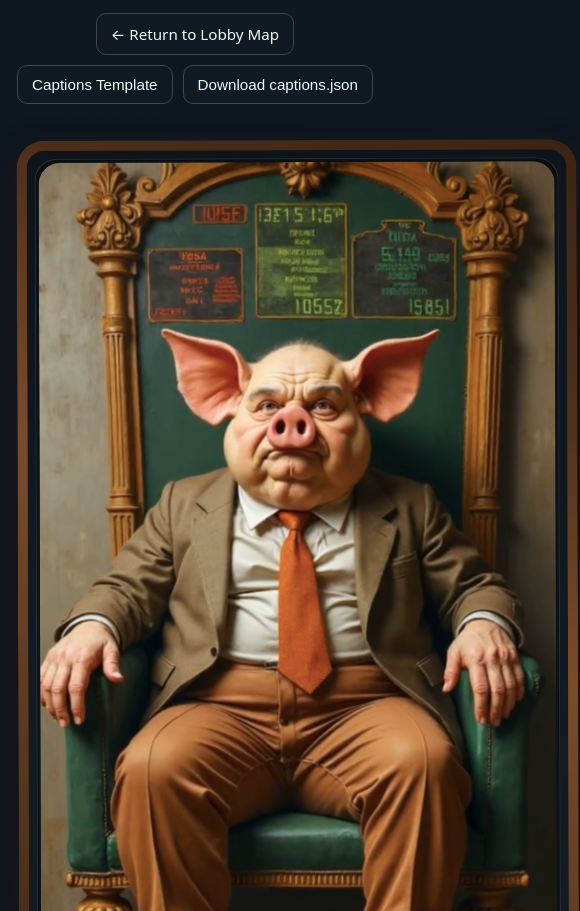
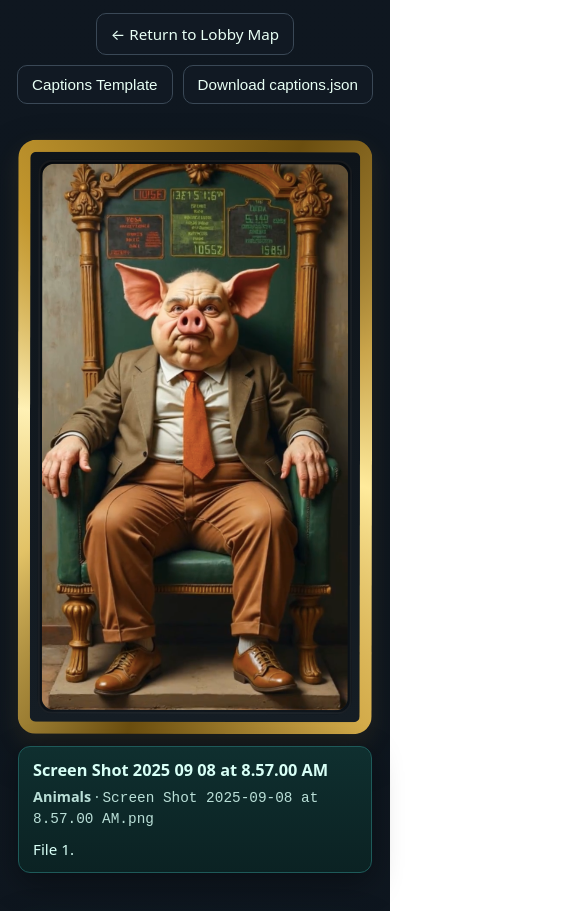
Before and after one commit to cjmurphy4810/VirtualArtGallary, a plain HTML site: page room-Animals/index.html in a window 390 px wide. Shown: the part 111-1022 px from the top of the page, 580 px wide, since content can reach past the window. Drawn offline with Linux system fonts and the light colour scheme.

Commit message:
Update index.html
fix its structure being too the same

```diff
--- a/room-Animals/index.html
+++ b/room-Animals/index.html
@@ -34,41 +34,34 @@
 
   .shell{ max-width:1200px; margin:0 auto; padding:0 18px 72px }
 
-  /* Stable grid; each card is a self-contained box (no negative margins). */
-  .cards{ display:grid; grid-template-columns: repeat(auto-fit, minmax(560px, 1fr)); gap:34px; }
+  /* Stable grid (no overlaps) */
+  .cards{ display:grid; grid-template-columns: repeat(auto-fit, minmax(620px, 1fr)); gap:40px; }
 
-  /* Card: image column + label column; alternate with .flip (safe). */
+  /* Each card reserves space for its plaque using padding on the chosen side */
   .card{
-    --mediaW: 380px;
-    display:grid; gap:22px; align-items:start;
-    grid-template-columns: var(--mediaW) 1fr;
-    grid-template-areas: "frame meta";
-  }
-  .card.flip{
-    grid-template-columns: 1fr var(--mediaW);
-    grid-template-areas: "meta frame";
+    --mediaW: 400px;          /* image column width inside the card */
+    --plaqueW: 220px;         /* randomized by JS */
+    --plaqueTop: 14px;        /* randomized by JS */
+    --pl-pad-left: 0px;       /* set when plaque is left */
+    --pl-pad-right: 0px;      /* set when plaque is right */
+    position:relative;
+    padding-left:  var(--pl-pad-left);
+    padding-right: var(--pl-pad-right);
   }
 
-  @media (max-width: 860px){
-    .card, .card.flip{
-      grid-template-columns: 1fr;
-      grid-template-areas:
-        "frame"
-        "meta";
-    }
-  }
+  /* The image frame sits centered within the remaining space */
+  .artwrap{ max-width:var(--mediaW); margin:0 auto; }
 
   /* ---------- FRAMES (base + finishes) ---------- */
   .frame{
     --tilt: 0deg;
-    grid-area: frame;
     position:relative; display:block; cursor:pointer;
     border:10px solid var(--frame); border-radius:18px;
     background:linear-gradient(180deg, #0e141a, #151d24);
     box-shadow: var(--tile-shadow), 0 0 0 1px rgba(255,255,255,.05) inset;
     transition: transform .22s ease, box-shadow .22s ease;
     overflow:hidden;
-    transform: rotate(var(--tilt));  /* visual only; does not affect layout box */
+    transform: rotate(var(--tilt));
   }
   .frame::before{
     content:""; position:absolute; inset:8px; border-radius:14px;
@@ -131,17 +124,46 @@
     box-shadow: var(--tile-shadow), 0 10px 26px rgba(34,170,160,.18);
   }
 
-  /* Meta */
-  .meta{ grid-area: meta; min-width:0; } /* prevent overflow */
-  .meta h3{ margin:2px 0 6px; font-size:1.15rem; font-weight:700; color:#fff; }
-  .meta .sub{ margin:0 0 12px; color:var(--subtle); font-size:.95rem; }
-  .meta p{ margin:0; color:#e5fff7; line-height:1.45; }
+  /* ---------- PLAQUE (separate box, floats inside card) ---------- */
+  .plaque{
+    position:absolute; top: var(--plaqueTop); width: var(--plaqueW);
+    transform: rotate(var(--pl-tilt, 0deg));
+    z-index:2;
+    padding:12px 14px;
+    border-radius:12px;
+    line-height:1.35;
+    box-shadow: 0 10px 30px rgba(0,0,0,.35);
+    backdrop-filter: blur(2px);
+  }
+  /* pin */
+  .plaque::before{
+    content:""; position:absolute; top:8px; width:8px; height:8px; border-radius:50%;
+    background:#cfcfcf; box-shadow:0 1px 0 rgba(0,0,0,.5);
+  }
+  .pl-left  .plaque{ left:18px; }
+  .pl-right .plaque{ right:18px; }
+  .pl-left  .plaque::before{ left:10px; }
+  .pl-right .plaque::before{ right:10px; }
 
-  /* Lightbox */
-  .lightbox{ position:fixed; inset:0; display:none; place-items:center; background: rgba(3,6,12,.86); z-index:60; }
-  .lightbox.open{ display:grid; }
-  .lightbox img{ max-width:min(96vw,1600px); max-height:92vh; border-radius:12px; box-shadow:0 24px 80px rgba(0,0,0,.6) }
-  .closeBtn{ position:fixed; top:16px; right:18px; z-index:61; background:#111923; color:#fff; border:1px solid #3a4856; padding:10px 14px; border-radius:10px; cursor:pointer; }
+  /* Plaque finishes */
+  .pl-brass{ background: linear-gradient(180deg, #3b2f19, #7c6334); color:#f8f0d0; border:1px solid #c9b073; }
+  .pl-ivory{ background: linear-gradient(180deg, #f6f1e3, #e6dcc6); color:#2a2a2a; border:1px solid #e1d4b6; }
+  .pl-slate{ background: linear-gradient(180deg, #1d242c, #12171d); color:#dbe7ff; border:1px solid #2d3946; }
+  .pl-verdigris{ background: linear-gradient(180deg, #0f2f2f, #0b2223); color:#d8fff6; border:1px solid #1e5a59; }
+  .pl-wood{ background: linear-gradient(180deg, #4b2f1c, #352113); color:#ffe8c9; border:1px solid #6a4126; }
+
+  .plaque h3{ margin:0 0 6px; font-size:1.02rem; }
+  .plaque .sub{ margin:0 0 10px; font-size:.9rem; opacity:.85 }
+  .plaque p{ margin:0; font-size:.95rem; }
+
+  /* Phones / narrow: plaque becomes a block below the image; no left/right padding needed */
+  @media (max-width: 860px){
+    .cards{ grid-template-columns: 1fr; }
+    .card{ padding-left: 0; padding-right: 0; }
+    .plaque{ position:static; width:auto; transform:none; margin:12px auto 0; }
+    .plaque::before{ display:none; }
+    .artwrap{ max-width: min(92vw, 520px); }
+  }
 
   /* Missing overlay */
   .missing{
@@ -173,7 +195,7 @@
   </div>
 
 <script>
-/* === Filenames (mixed .png/.PNG fine) === */
+/* === Your files (mixed .png/.PNG OK) === */
 const FILES = [
   "Screen Shot 2025-09-08 at 8.57.00 AM.png",
   "Screen Shot 2025-09-08 at 8.57.30 AM.png",
@@ -210,7 +232,7 @@ const prettyTitle = f => f.replace(/\.[^.]+$/,'').replace(/[_-]+/g,' ').replace(
 const rand = (min,max)=> Math.random()*(max-min)+min;
 const choose = arr => arr[Math.floor(Math.random()*arr.length)];
 
-/* .png ⇄ .PNG & encoded spaces fallback */
+/* filename fallback: .png ⇄ .PNG and encoded spaces */
 function installSmartFallback(img, rawPath){
   const [base, ext] = rawPath.split(/\.(?=[^.]+$)/);
   const toggled = ext === 'png' ? 'PNG' : ext === 'PNG' ? 'png' : null;
@@ -222,28 +244,49 @@ function installSmartFallback(img, rawPath){
   img.addEventListener('error', ()=>{ i+=1; if(i<tries.length) img.src = tries[i]; });
 }
 
-/* Visual variety: shapes & finishes only (no size randomness for stability) */
+/* Frame varieties */
 const SHAPES   = ['shape-a','shape-b','shape-c','shape-d','shape-e','shape-f'];
 const FINISHES = ['finish-gilded','finish-brass','finish-ebony','finish-walnut','finish-verdigris'];
 
-function buildCard(file, caption, index){
+/* Plaque varieties */
+const PLAQUE_FINISHES = ['pl-brass','pl-ivory','pl-slate','pl-verdigris','pl-wood'];
+const PLAQUE_SIDE     = ['pl-left','pl-right'];
+
+function buildCard(file, caption){
   const article = document.createElement('article');
-  article.className = `card ${choose(SHAPES)} ${choose(FINISHES)} ${index % 2 ? 'flip' : ''}`;
+  const side = choose(PLAQUE_SIDE);
+
+  // Random sizes/tilts within safe ranges
+  const mediaW   = Math.round(rand(360, 440));         // frame column width
+  const plaqueW  = Math.round(rand(180, 260));         // plaque width
+  const plaqueTop= Math.round(rand(8, 46));            // plaque vertical offset
+  const tilt     = rand(-0.30, 0.30).toFixed(3) + 'deg';
+  const plTilt   = rand(-0.4, 0.4).toFixed(3) + 'deg';
+
+  article.className = `card ${side} ${choose(SHAPES)} ${choose(FINISHES)}`;
+  article.style.setProperty('--mediaW',  mediaW+'px');
+  article.style.setProperty('--plaqueW', plaqueW+'px');
+  article.style.setProperty('--plaqueTop', plaqueTop+'px');
+  // Reserve space on the chosen side so plaque never overlaps the frame
+  if (side === 'pl-left')  article.style.setProperty('--pl-pad-left',  `calc(var(--plaqueW) + 24px)`);
+  if (side === 'pl-right') article.style.setProperty('--pl-pad-right', `calc(var(--plaqueW) + 24px)`);
 
   const src   = `img/${file}`;
   const title = caption?.title || prettyTitle(file);
   const desc  = caption?.desc  || "Write a short artist statement or description here.";
-  const tilt  = rand(-0.3, 0.3).toFixed(3) + 'deg';
 
   article.innerHTML = `
-    <a href="${src}" class="frame" data-title="${title}" style="--tilt:${tilt}">
-      <div class="tile"><img alt="${title}" decoding="async" loading="lazy"></div>
-    </a>
-    <div class="meta">
+    <div class="artwrap">
+      <a href="${src}" class="frame" data-title="${title}" style="--tilt:${tilt}">
+        <div class="tile"><img alt="${title}" decoding="async" loading="lazy"></div>
+      </a>
+    </div>
+
+    <aside class="plaque ${choose(PLAQUE_FINISHES)}" style="--pl-tilt:${plTilt}">
       <h3>${title}</h3>
       <p class="sub"><strong>${ROOM_NAME}</strong> · <code>${file}</code></p>
       <p>${desc}</p>
-    </div>
+    </aside>
   `;
 
   const tile = article.querySelector('.tile');
@@ -257,9 +300,14 @@ function buildCard(file, caption, index){
     tile.style.setProperty('--ar', `${w} / ${h}`);
   });
 
-  // If every fallback fails, show missing banner (no layout changes)
-  let tries=0;
-  img.addEventListener('error', ()=>{ tries++; if(tries>=3){ const box=document.createElement('div'); box.className='missing'; box.innerHTML='Missing:<br><small><code>'+ (img.currentSrc||src) +'</code></small>'; tile.appendChild(box); img.style.display='none'; }});
+  img.addEventListener('error', ()=>{
+    if (img._failed) return;
+    img._failed = true;
+    const box = document.createElement('div');
+    box.className = 'missing';
+    box.innerHTML = 'Missing:<br><small><code>'+ (img.currentSrc || src) +'</code></small>';
+    tile.appendChild(box); img.style.display='none';
+  });
 
   img.src = src;
 
@@ -273,7 +321,7 @@ function buildCard(file, caption, index){
   return article;
 }
 
-/* Lightbox close */
+/* Lightbox */
 function closeLightbox(){ lb.classList.remove('open'); lbImg.src=''; document.body.style.overflow=''; }
 lb.addEventListener('click', e=>{ if(e.target === lb) closeLightbox(); });
 closeBtn.addEventListener('click', closeLightbox);
@@ -283,8 +331,26 @@ document.addEventListener('keydown', e=>{ if(e.key==='Escape') closeLightbox();
 (async function init(){
   const captions = await loadCaptions();
   cardsEl.innerHTML = '';
-  FILES.forEach((f,i) => cardsEl.appendChild(buildCard(f, captions[f], i)));
+  FILES.forEach(f => cardsEl.appendChild(buildCard(f, captions[f])));
 })();
+
+/* Caption helpers (you can remove these later) */
+document.getElementById('btnCapTemplate')?.addEventListener('click', ()=>{
+  const obj = {};
+  FILES.forEach(f => { obj[f]={title:prettyTitle(f),desc:"Write a short artist statement or description here."}; });
+  const blob = new Blob([JSON.stringify(obj,null,2)], {type:'application/json'});
+  const url = URL.createObjectURL(blob);
+  const a = Object.assign(document.createElement('a'), {href:url, download:'captions.json'});
+  document.body.appendChild(a); a.click(); a.remove(); URL.revokeObjectURL(url);
+});
+document.getElementById('btnCapDownload')?.addEventListener('click', ()=>{
+  const obj = {};
+  FILES.forEach(f => { obj[f]={title:prettyTitle(f),desc:"Write a short artist statement or description here."}; });
+  const blob = new Blob([JSON.stringify(obj,null,2)], {type:'application/json'});
+  const url = URL.createObjectURL(blob);
+  const a = Object.assign(document.createElement('a'), {href:url, download:'captions.json'});
+  document.body.appendChild(a); a.click(); a.remove(); URL.revokeObjectURL(url);
+});
 </script>
 </body>
 </html>
```
